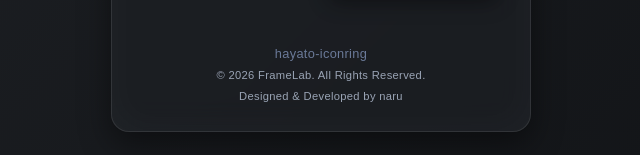
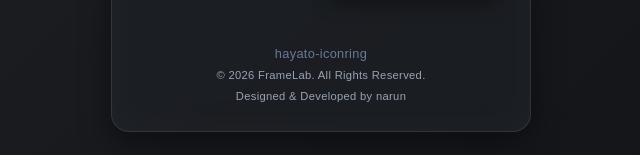
Before and after one commit to kuroneko0202/hayato-iconring, a plain HTML site: page index.html in a window 1280 px wide. Shown: the part 945-1100 px from the top of the page, 319-959 px from the left. Drawn offline with Linux system fonts and the light colour scheme; no server answers.

Commit message:
Update index.html

```diff
--- a/index.html
+++ b/index.html
@@ -59,7 +59,7 @@
     <footer>
       <div class="footer-site">hayato-iconring</div>
       <div class="footer-copy">© 2026 FrameLab. All Rights Reserved.<br>
-  Designed & Developed by naru</div>
+  Designed & Developed by narun</div>
     </footer>
   </div>
 
```
